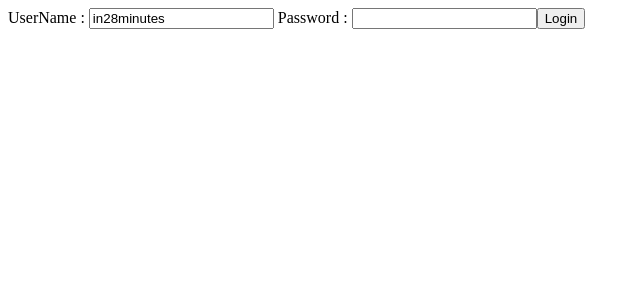
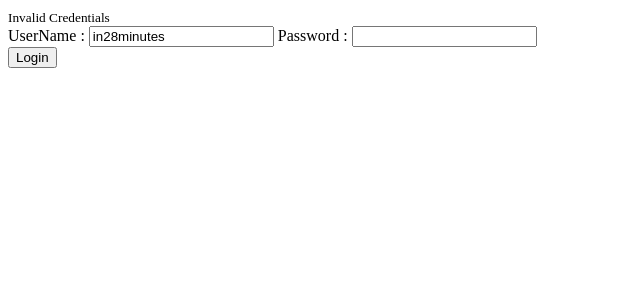
Before and after one commit to raghav2594/anugular, an Angular app: page / in a window 1280 px wide. Both pictures are taken after a click on the button "Login". Shown: the top 300 px of the page, without its empty margins (0-640 px from the left). Built offline with nearby package versions, Linux system fonts and the light colour scheme.

Commit message:
Learned how to use NgIf directive

```diff
--- a/src/app/login/login.component.html
+++ b/src/app/login/login.component.html
@@ -1,3 +1,8 @@
+<small *ngIf = "invalidLogin">{{errorMessage}}</small>
+<div>
 UserName : <input type="text" name = "userName" [(ngModel)] = "userName"/>
 Password : <input type="password" name="password" [(ngModel)] = "password"/>
+</div>
+<!-- UserName : {{userName}} -->
+
 <button (click) = handleLogin()>Login</button>
--- a/src/app/login/login.component.ts
+++ b/src/app/login/login.component.ts
@@ -1,8 +1,9 @@
 import { Component } from '@angular/core';
 import { FormsModule } from '@angular/forms';
+import { NgIf } from '@angular/common';
 @Component({
   selector: 'app-login',
-  imports: [FormsModule],
+  imports: [FormsModule, NgIf],
   templateUrl: './login.component.html',
   styleUrl: './login.component.css'
 })
@@ -10,9 +11,16 @@ export class LoginComponent {
 
   userName = 'in28minutes'
   password = ''
-
+  errorMessage = 'Invalid Credentials'
+  invalidLogin = false
   handleLogin() {
-    console.log(this.userName);
+      // console.log(this.userName);
+      if(this.userName === 'in28minutes' && this.password === 'dummy') {
+        this.invalidLogin = false
+      }
+      else{
+        this.invalidLogin = true
+      }
 
   }
 }
```
